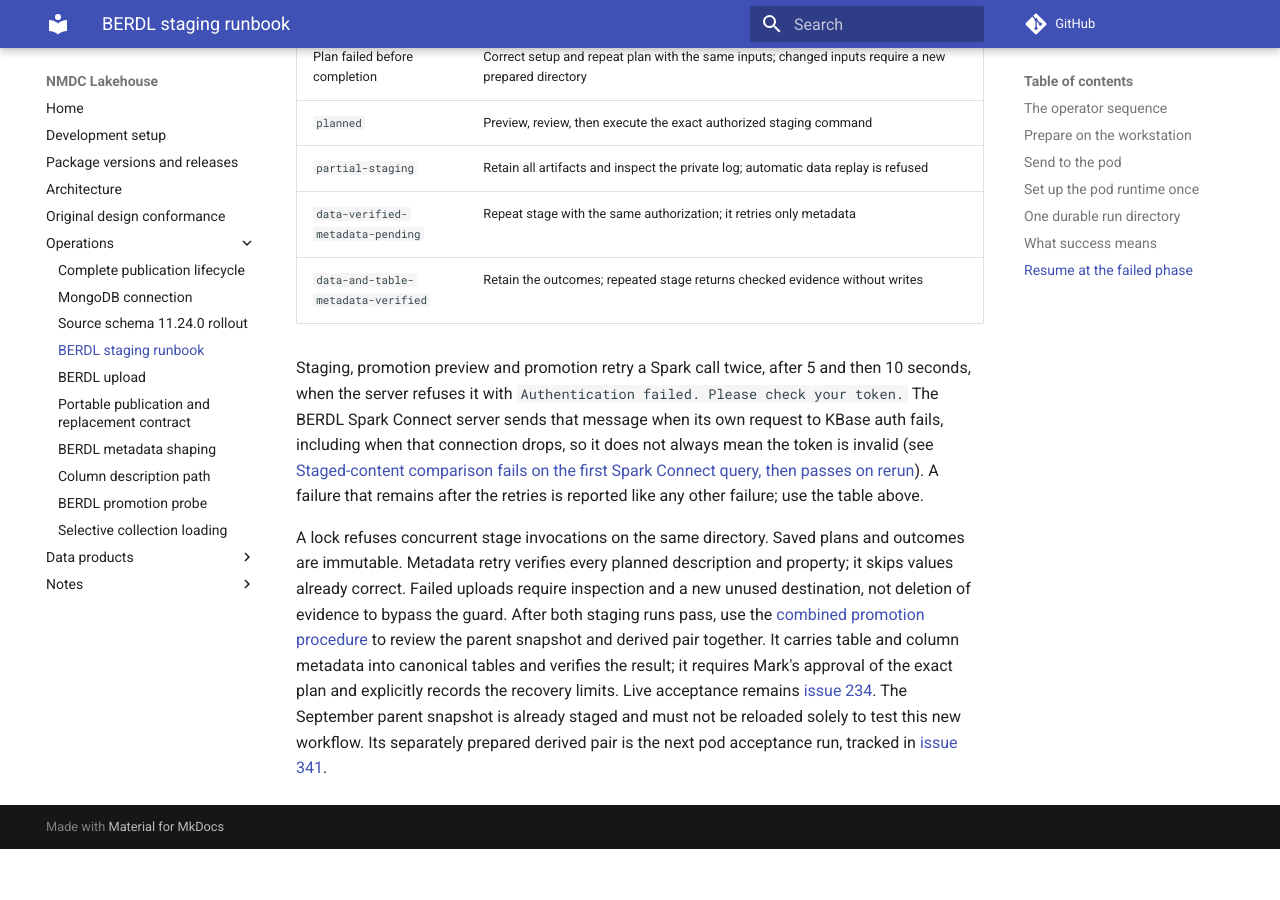
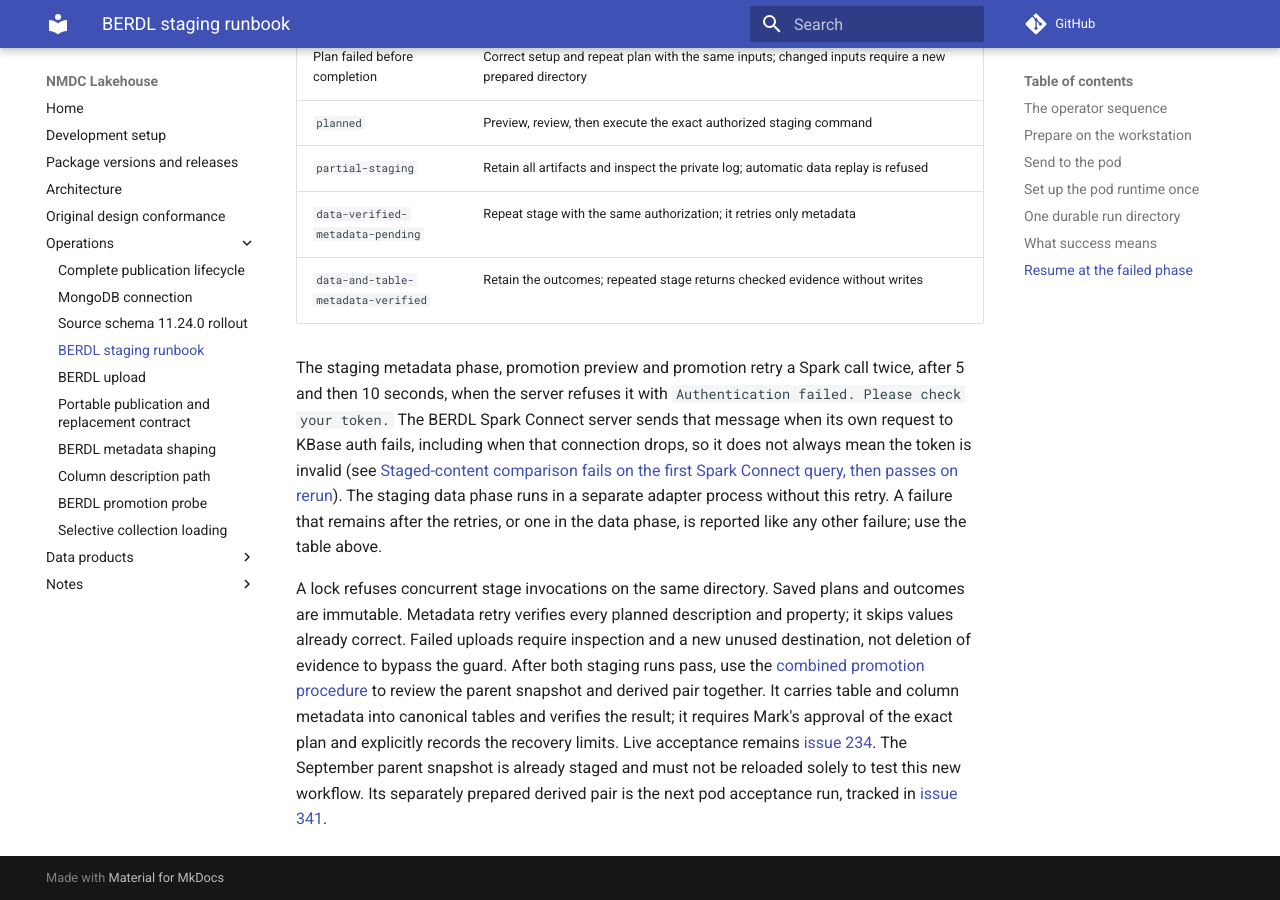
Before and after one commit to microbiomedata/nmdc-lakehouse, an MkDocs documentation site: the page built from docs/berdl-staging-runbook.md, in a window 1280 px wide and 900 px high, scrolled down 8454 px. Built offline with MkDocs 1.6.1 and Material for MkDocs 9.7.7, drawn with Linux system fonts in a browser that asks for light colours; comment, search, counter and statistics services are not loaded; before the commit the page ends 9303 px from its top, so only the background shows below that.

Commit message:
Limit the runbook's retry claim to the staging metadata phase
The staging data phase runs berdl_adapter.py as a separate process with its own
Spark session, which this change does not cover.

```diff
--- a/docs/berdl-staging-runbook.md
+++ b/docs/berdl-staging-runbook.md
@@ -381,14 +381,15 @@ the status indicates which phase has completed.
 | `data-verified-metadata-pending` | Repeat stage with the same authorization; it retries only metadata |
 | `data-and-table-metadata-verified` | Retain the outcomes; repeated stage returns checked evidence without writes |
 
-Staging, promotion preview and promotion retry a Spark call twice, after 5 and
-then 10 seconds, when the server refuses it with `Authentication failed. Please
+The staging metadata phase, promotion preview and promotion retry a Spark call
+twice, after 5 and then 10 seconds, when the server refuses it with `Authentication failed. Please
 check your token.` The BERDL Spark Connect server sends that message when its
 own request to KBase auth fails, including when that connection drops, so it
 does not always mean the token is invalid
 (see [Staged-content comparison fails on the first Spark Connect query, then passes on rerun](https://github.com/microbiomedata/nmdc-lakehouse/issues/375)).
-A failure that remains after the retries is reported like any other failure;
-use the table above.
+The staging data phase runs in a separate adapter process without this retry.
+A failure that remains after the retries, or one in the data phase, is reported
+like any other failure; use the table above.
 
 A lock refuses concurrent stage invocations on the same directory. Saved plans
 and outcomes are immutable. Metadata retry verifies every planned description
```
